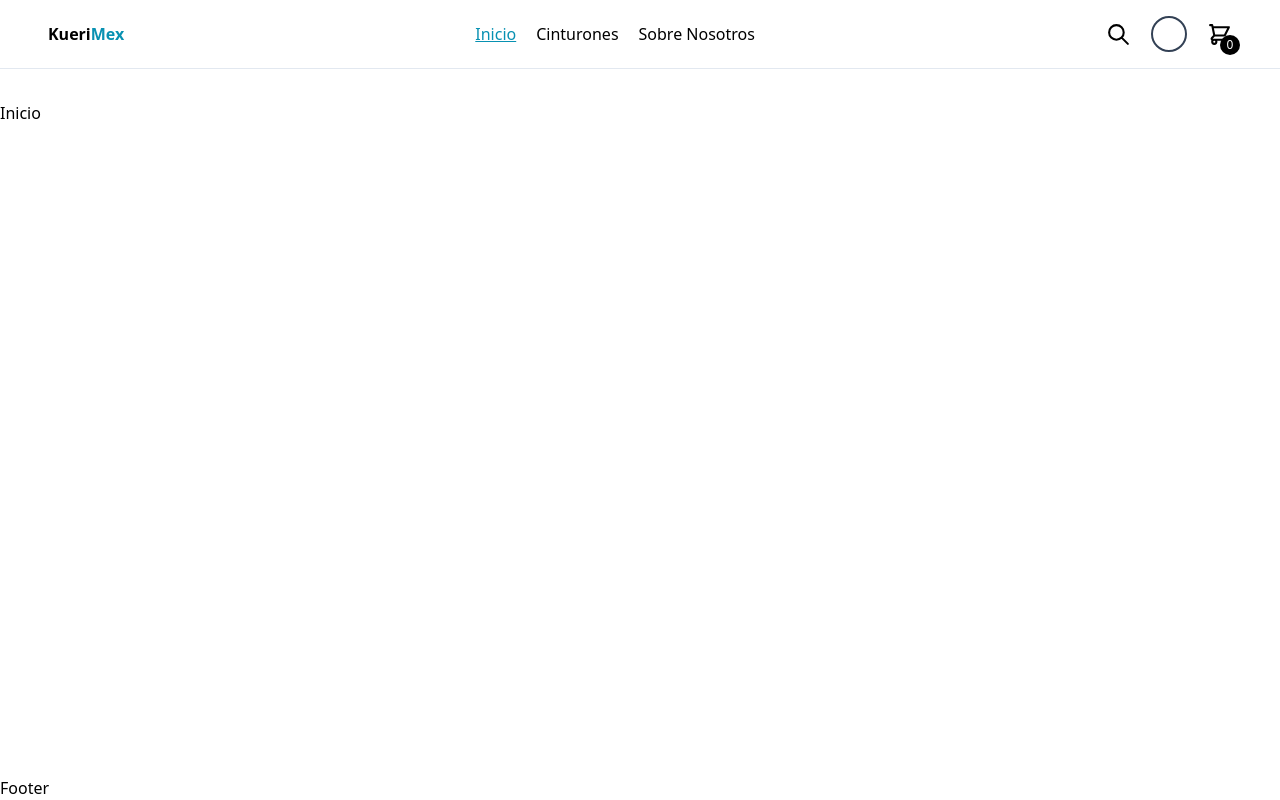
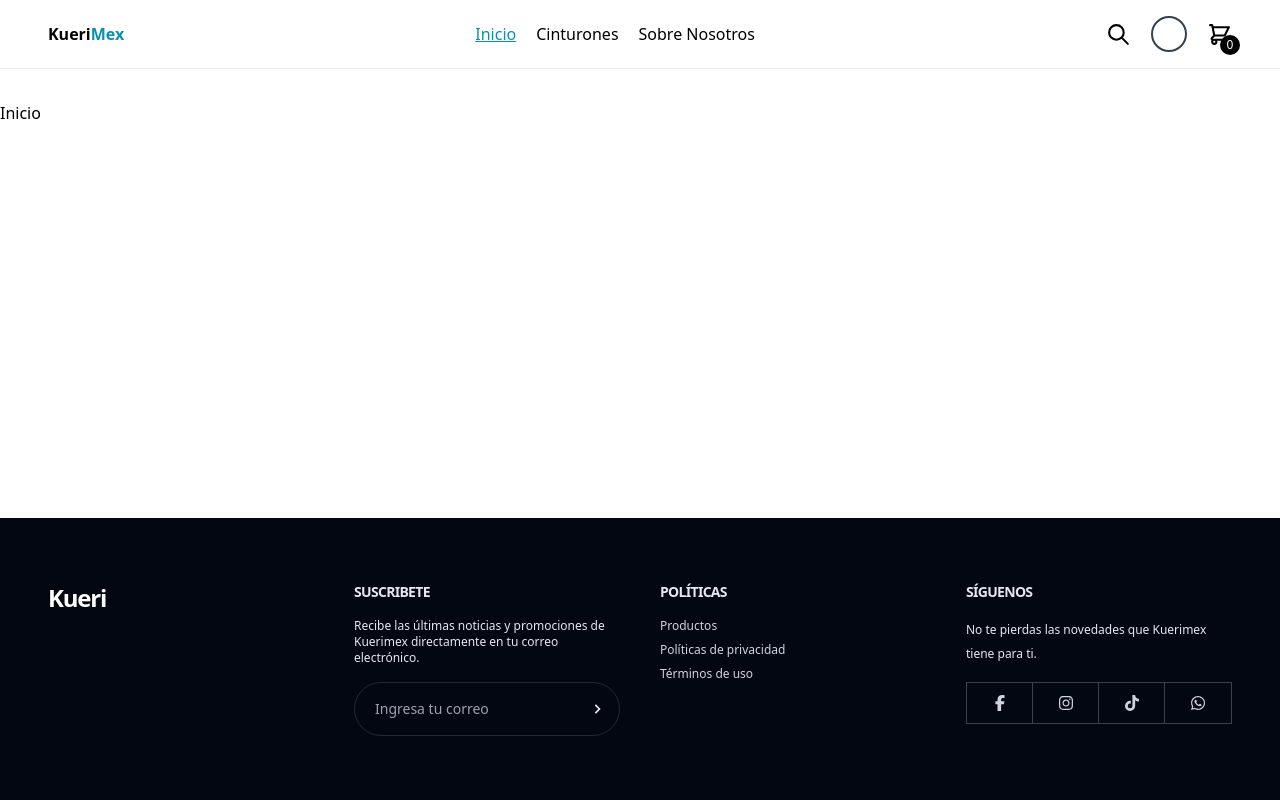
Before and after one commit to Touch89/Repo-Kueri-Web, a React (Vite) app in the folder Kueri.Web/: page / in a window 1280 px wide. Built offline with nearby package versions, Linux system fonts and the light colour scheme.

Commit message:
Footer plantilla terminado

```diff
--- a/Kueri.Web/src/Constant/links.tsx
+++ b/Kueri.Web/src/Constant/links.tsx
@@ -1,5 +1,34 @@
+import { FaFacebookF, FaInstagram, FaTiktok, FaWhatsapp } from 'react-icons/fa6';
+
 export const navbarLinks = [
     { id: 1, title: 'Inicio', href: '/' },
     { id: 2, title: 'Cinturones', href: '/cinturones' },
     { id: 3, title: 'Sobre Nosotros', href: '/nosotros' }
 ];
+
+export const socialLinks = [
+    {
+        id: 1,
+        title: 'Facebook',
+        href: 'https://www.facebook.com/',
+        icon: FaFacebookF
+    },
+    {
+        id: 2,
+        title: 'Instagram',
+        href: 'https://www.instagram.com/',
+        icon: FaInstagram
+    },
+    {
+        id: 3,
+        title: 'TikTok',
+        href: 'https://www.tiktok.com/',
+        icon: FaTiktok
+    },
+    {
+        id: 4,
+        title: 'WhatsApp',
+        href: 'https://wa.me/',
+        icon: FaWhatsapp
+    }
+];
--- a/Kueri.Web/src/components/shared/Footer.tsx
+++ b/Kueri.Web/src/components/shared/Footer.tsx
@@ -1,53 +1,63 @@
-import { BiChevronRight } from "react-icons/bi"
-import { Link } from "react-router"
+import { BiChevronRight } from 'react-icons/bi';
+import { Link } from 'react-router-dom';
+import { socialLinks } from '../../Constant/links';
 
 export const Footer = () => {
   return (
-    <footer className="py-16 bg-gray-950 px-12 flex justify-between gap-10 text-slate-200 text-sm flex-wrap md:flex-nowrap">
+    <footer className="py-16 bg-gray-950 px-6 md:px-12 grid gap-10 text-slate-200 text-sm md:grid-cols-4">
       <Link to='/'
-        className="text-2x1 font-bold trackinng-tighter text-white flex-1">
+        className="text-2xl font-bold tracking-tighter text-white">
         Kueri
       </Link>
-      <div className="flex flex-col gap-4 flex-1">
+
+      <div className="flex flex-col gap-4">
         <p className="font-semibold uppercase tracking-tighter">
-          Texto prueba
+          Suscribete
         </p>
+
         <p className="text-xs font-medium">
-          Más texto de prueba
+          Recibe las últimas noticias y promociones de Kuerimex directamente en tu correo electrónico.
         </p>
 
         <div className="border border-gray-800 flex items-center gap-2 px-3 py-2 rounded-full ">
           <input type="email"
             placeholder="Ingresa tu correo"
-            className="p1-2 bg-gray-950 text-slate-200 w-full focus:outline-none" />
+            className="p-2 bg-gray-950 text-slate-200 w-full focus:outline-none" />
 
           <button className="text-slate-200">
             <BiChevronRight size={20} />
           </button>
         </div>
+      </div>
 
-        <div className="flex flex-col gap-4 flex-1">
+      <div className="flex flex-col gap-4">
         <p className="font-semibold uppercase tracking-tighter">
           Políticas
         </p>
         <nav className="flex flex-col gap-2 text-xs font-medium">
-            <Link to='/cinturones'>Cinturones</Link>
-            <Link to='#' className="text-slate-300 hover:text-white">Términos de servicio</Link>
-            <Link to='#' className="text-slate-300 hover:text-white">Política de privacidad</Link>
+          <Link to='/cinturones' className="text-slate-300 hover:text-white">Productos</Link>
+          <Link to='#' className="text-slate-300 hover:text-white">Políticas de privacidad</Link>
+          <Link to='#' className="text-slate-300 hover:text-white">Términos de uso</Link>
         </nav>
       </div>
 
-        <div className="flex flex-col gap-4 flex-1">
+      <div className="flex flex-col gap-4">
         <p className="font-semibold uppercase tracking-tighter">Síguenos</p>
 
-          <p className="text-xs leading-6">No te pierdas las novedades que Kuerimex tiene para ti</p>
-          <div className="flex">
-
-
+        <p className="text-xs leading-6">No te pierdas las novedades que Kuerimex tiene para ti.</p>
+        <div className="grid grid-cols-4 border border-gray-700">
+          {socialLinks.map((link) => (
+            <a key={link.id}
+              href={link.href}
+              target='_blank'
+              rel='noreferrer'
+              aria-label={link.title}
+              className="text-slate-300 border-r border-gray-700 last:border-r-0 h-10 flex items-center justify-center transition-all hover:bg-white hover:text-gray-950">
+              <link.icon size={16} />
+            </a>
+          ))}
         </div>
       </div>
-
-      </div>
     </footer>
-  )
-}
+  );
+};
--- a/Kueri.Web/src/layouts/RootLayout.tsx
+++ b/Kueri.Web/src/layouts/RootLayout.tsx
@@ -1,5 +1,6 @@
 import { Outlet } from "react-router-dom"
 import { Navbar } from "../components/shared/Navbar"
+import { Footer } from "../components/shared/Footer"
 
 export const RootLayout = () => {
     return (
@@ -10,7 +11,7 @@ export const RootLayout = () => {
                 <Outlet />
             </main>
 
-            <div>Footer</div>
+            <Footer />
         </div>
     )
 }
```
Lines whose indentation alone changed are shown as unchanged.
